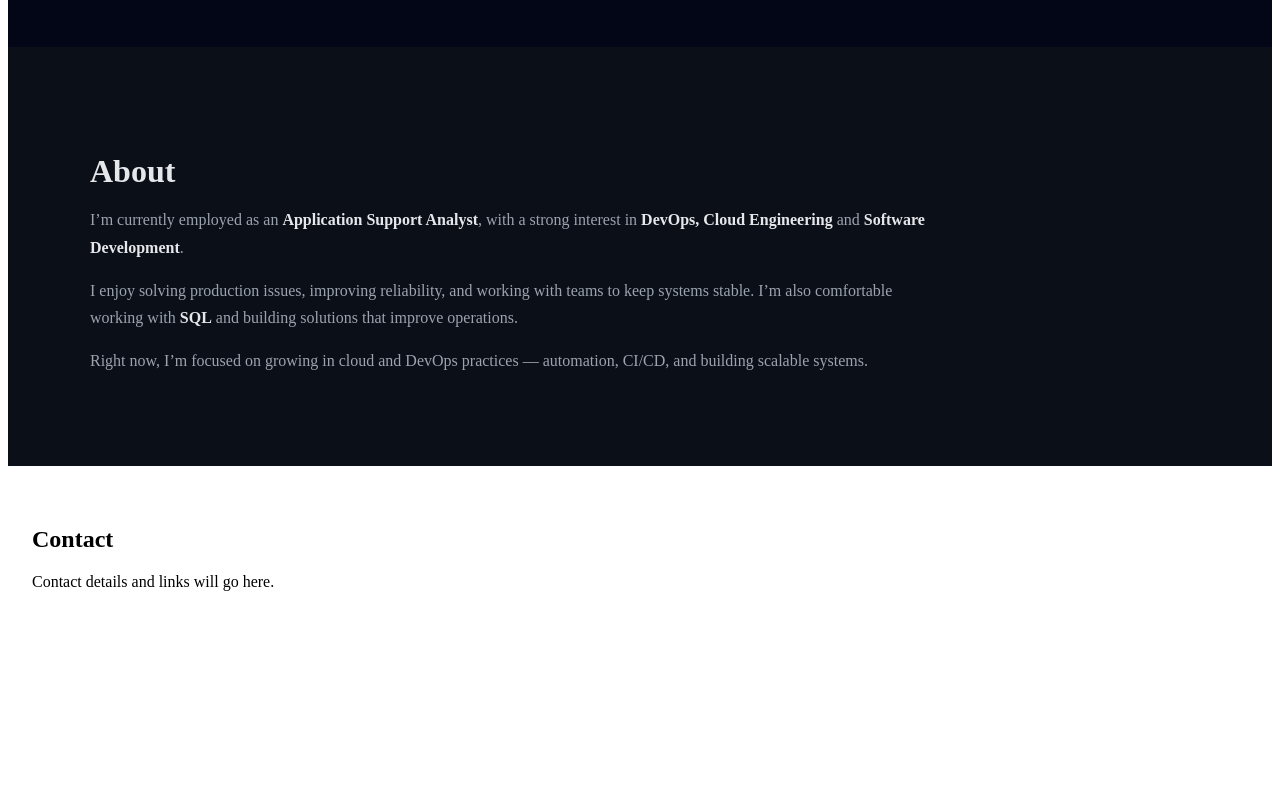
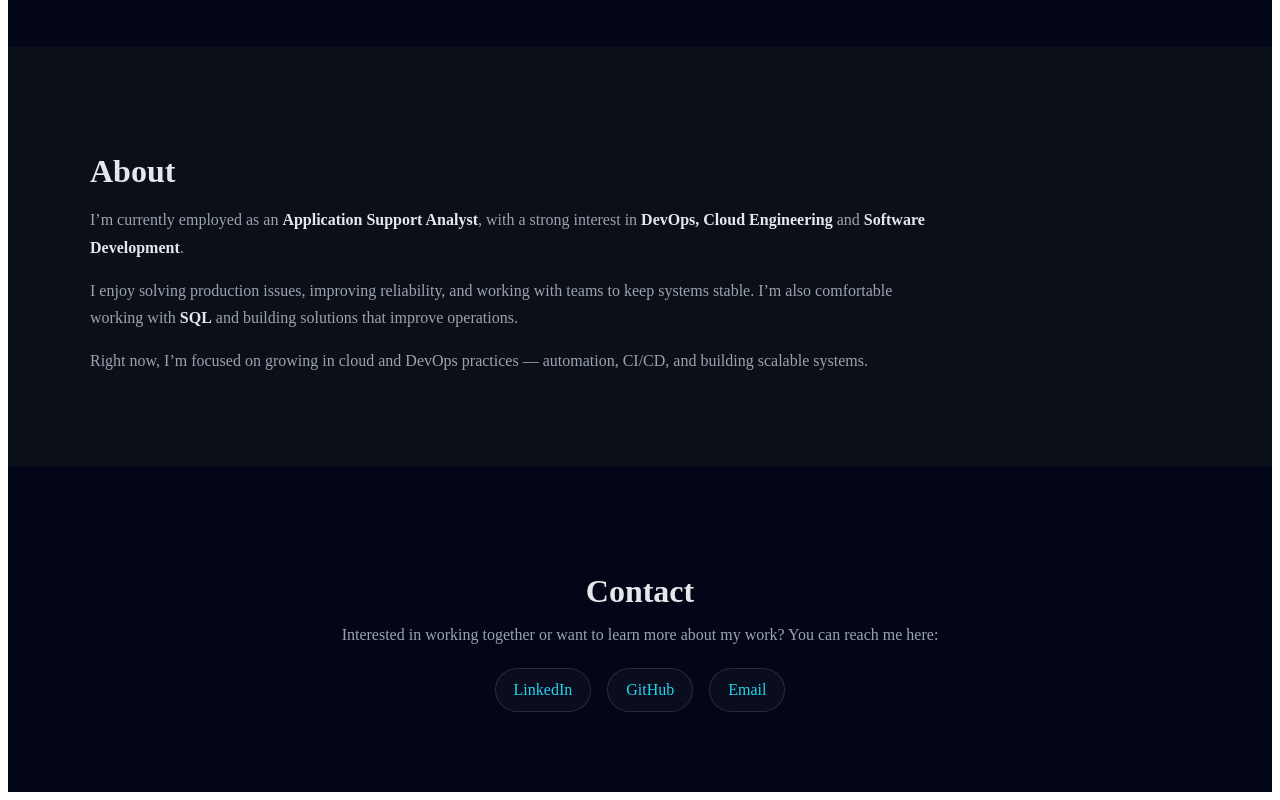
Before and after one commit to Nkany1/portfolio-v2, a Next.js app: page / in a window 1280 px wide. Shown: the part 1516-2316 px from the top of the page. Before the commit the page ends 2171 px from the top, so only its background shows below. Built offline with nearby package versions, Linux system fonts and the light colour scheme.

Commit message:
style: add contact section with social links

```diff
--- a/src/app/globals.css
+++ b/src/app/globals.css
@@ -198,3 +198,47 @@
   color: #e5e7eb;
   font-weight: 600;
 }
+
+/* ===== CONTACT SECTION ===== */
+.contact {
+  padding: 80px 24px;
+  background: #020617;
+}
+
+.contact__inner {
+  max-width: 1100px;
+  margin: 0 auto;
+  text-align: center;
+}
+
+.contact h2 {
+  font-size: 2rem;
+  margin-bottom: 12px;
+  color: #e5e7eb;
+}
+
+.contact p {
+  color: #9ca3af;
+  margin-bottom: 24px;
+}
+
+.contact__links {
+  display: flex;
+  justify-content: center;
+  gap: 16px;
+  flex-wrap: wrap;
+}
+
+.contact__link {
+  padding: 12px 18px;
+  border-radius: 999px;
+  border: 1px solid rgba(255, 255, 255, 0.12);
+  background: rgba(255, 255, 255, 0.03);
+  color: #22d3ee;
+  text-decoration: none;
+  font-weight: 500;
+}
+
+.contact__link:hover {
+  border-color: rgba(34, 211, 238, 0.35);
+}
--- a/src/components/sections/Contact.tsx
+++ b/src/components/sections/Contact.tsx
@@ -1,8 +1,40 @@
 export default function Contact() {
-    return (
-      <section id="contact" style={{ padding: "40px 24px" }}>
+  return (
+    <section id="contact" className="contact">
+      <div className="contact__inner">
         <h2>Contact</h2>
-        <p>Contact details and links will go here.</p>
-      </section>
-    );
-  }
+        <p>
+          Interested in working together or want to learn more about my work?
+          You can reach me here:
+        </p>
+
+        <div className="contact__links">
+          <a
+            href="https://www.linkedin.com/in/nkanyiso-mncwabe-68b74a104"
+            target="_blank"
+            rel="noreferrer"
+            className="contact__link"
+          >
+            LinkedIn
+          </a>
+
+          <a
+            href="https://github.com/Nkany1"
+            target="_blank"
+            rel="noreferrer"
+            className="contact__link"
+          >
+            GitHub
+          </a>
+
+          <a
+            href="mailto:your-email@example.com"
+            className="contact__link"
+          >
+            Email
+          </a>
+        </div>
+      </div>
+    </section>
+  );
+}
```
